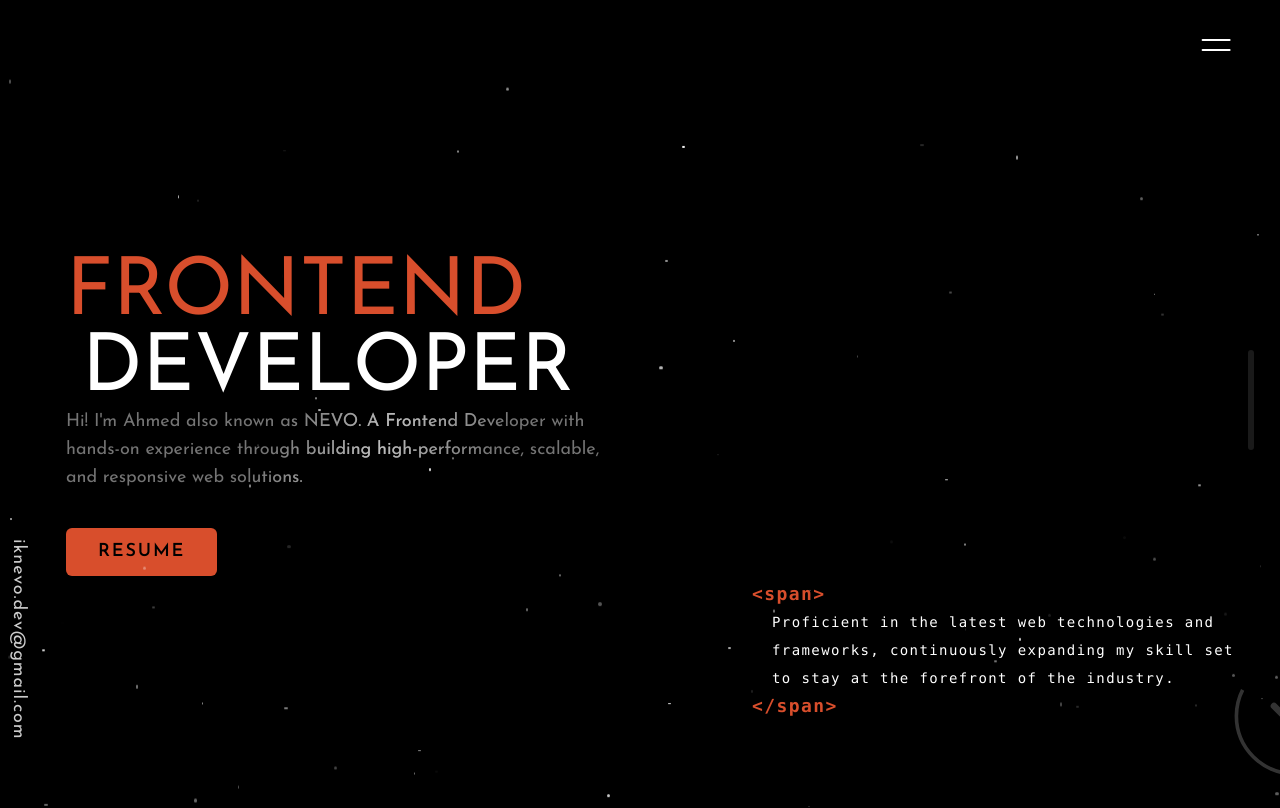
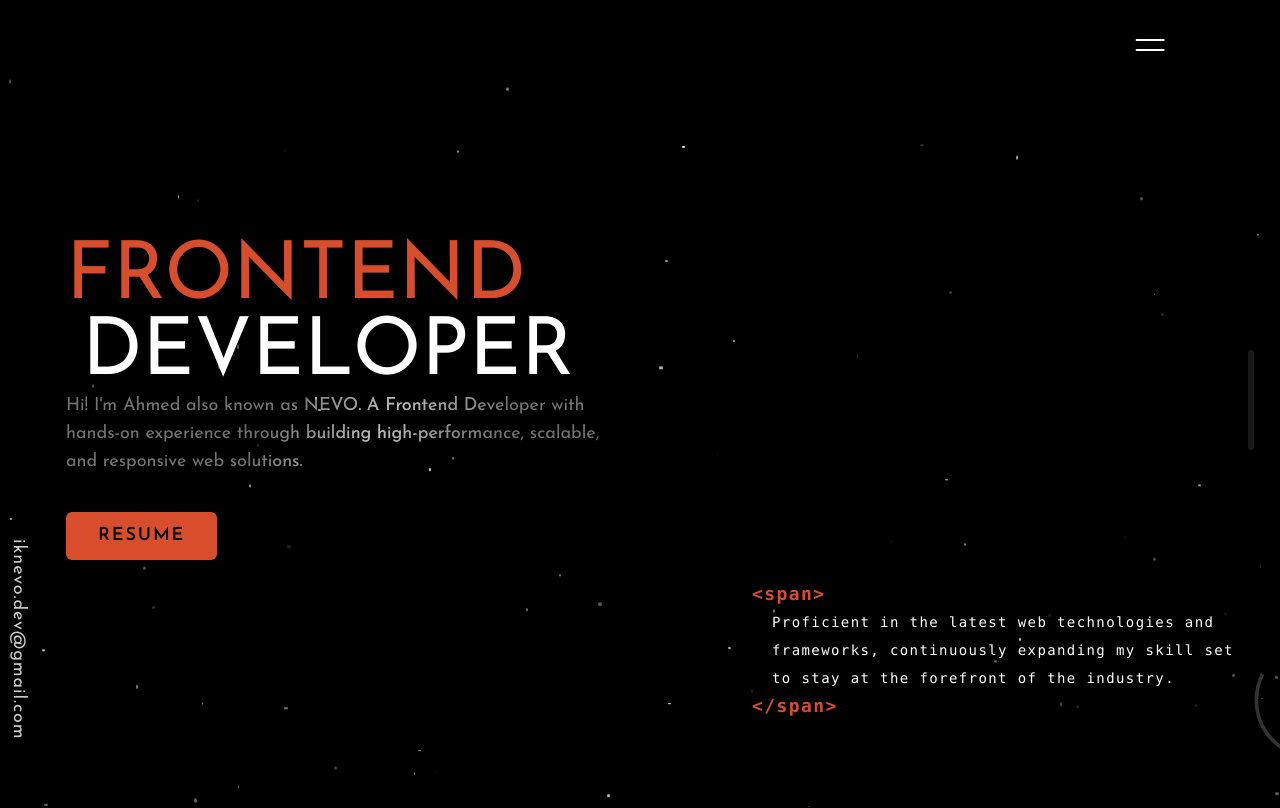
Before and after one commit to iknevo/nevo.dev, a Next.js app: page / in a window 1280 px wide. Shown: the top 808 px of the page. Built offline with nearby package versions, Linux system fonts and the light colour scheme.

Commit message:
some styles fixes

```diff
--- a/src/app/(home)/layout.tsx
+++ b/src/app/(home)/layout.tsx
@@ -14,13 +14,15 @@ export default function Layout({ children }: Props) {
   return (
     <>
       <Navbar />
-      <main className="container-custom relative">{children}</main>
+      <main className="container relative">{children}</main>
       <Footer />
       <ScrollProgressIndicator />
       <Preloader />
       <ParticleBackground />
-      <div className="max-xl:hidden absolute bottom-5 right-15 block">
-        <ScrollButton scrollToTop />
+      <div className="container relative">
+        <div className="hidden absolute bottom-5 -right-30 xl:block">
+          <ScrollButton scrollToTop />
+        </div>
       </div>
     </>
   );
--- a/src/app/layout.tsx
+++ b/src/app/layout.tsx
@@ -42,7 +42,7 @@ export default function RootLayout({
             duration: 1.4,
           }}
         >
-          <main className="container-custom">{children}</main>
+          <main className="container">{children}</main>
         </ReactLenis>
         <Cursor />
         <StickyEmail />
--- a/src/components/banner.tsx
+++ b/src/components/banner.tsx
@@ -66,7 +66,7 @@ export default function Banner() {
   return (
     <section id="banner" className="relative">
       <div
-        className="container h-svh max-md:pb-10 flex lg:items-end justify-center gap-10 lg:gap-0 lg:justify-between max-md:flex-col"
+        className="container h-dvh max-md:pb-10 flex lg:items-end justify-center gap-10 lg:gap-0 lg:justify-between max-md:flex-col"
         ref={containerRef}
       >
         <div className="max-md:flex flex-col justify-center self-center items-start max-w-[544px]">
@@ -143,7 +143,7 @@ export default function Banner() {
         </div>
       </div>
       {isDesktop && (
-        <div className="-right-35 bottom-10 hidden md:block  absolute">
+        <div className="-right-40 bottom-10 hidden md:block absolute">
           <ScrollButton />
         </div>
       )}
--- /dev/null
+++ b/src/globals.d.ts
@@ -0,0 +1 @@
+declare module "*.css";
--- a/src/styles/globals.css
+++ b/src/styles/globals.css
@@ -32,7 +32,6 @@ body {
   margin: 0 auto;
   /* position: relative; */
   max-width: var(--container-max-width-2xl);
-  @apply py-4;
 }
 
 @media (min-width: 640px) {
```
